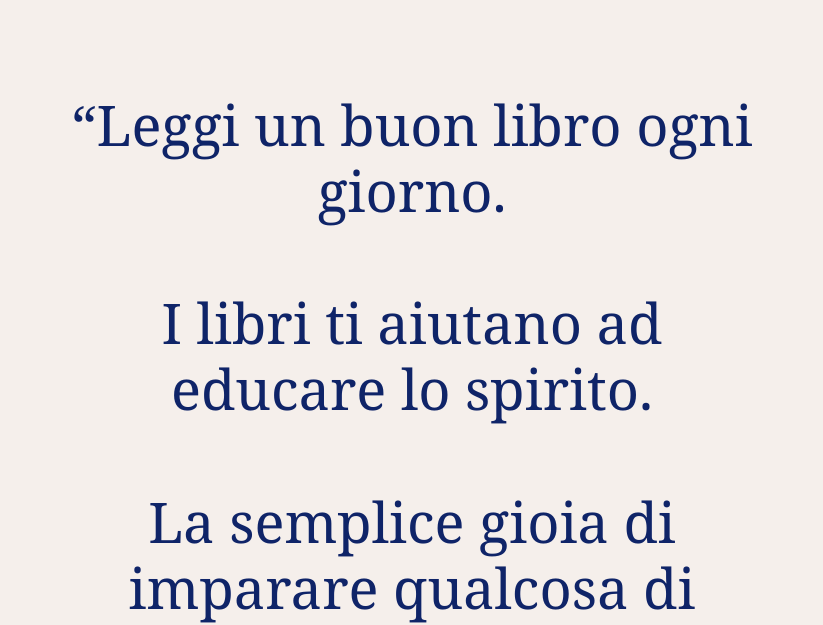
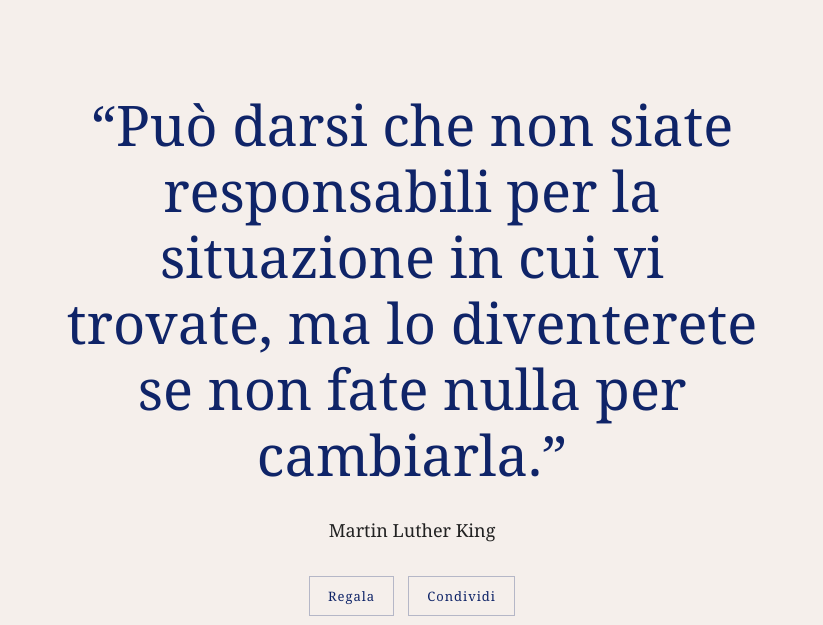
Before and after one commit to pliffox/aphoris, a plain HTML site: page index.html in a window 1280 px wide. Shown: the part 350-975 px from the top of the page, without its empty margins (228-1051 px from the left). Drawn offline with Linux system fonts and the light colour scheme.

Commit message:
Aggiorna homepage statica 2026-08-01 16:10

```diff
--- a/index.html
+++ b/index.html
@@ -56,15 +56,11 @@
         >
             <div style="position:relative;">
                 <blockquote style="white-space:pre-line;text-align:center;">
-                    “Leggi un buon libro ogni giorno.
-
-I libri ti aiutano ad educare lo spirito.
-
-La semplice gioia di imparare qualcosa di nuovo, ti infonderà la voglia di vivere”.”
+                    “Può darsi che non siate responsabili per la situazione in cui vi trovate, ma lo diventerete se non fate nulla per cambiarla.”
                 </blockquote>
             </div>
 
-            <p class="autore">Sanchita Pandey</p>
+            <p class="autore">Martin Luther King</p>
         </div>
 
 
```
